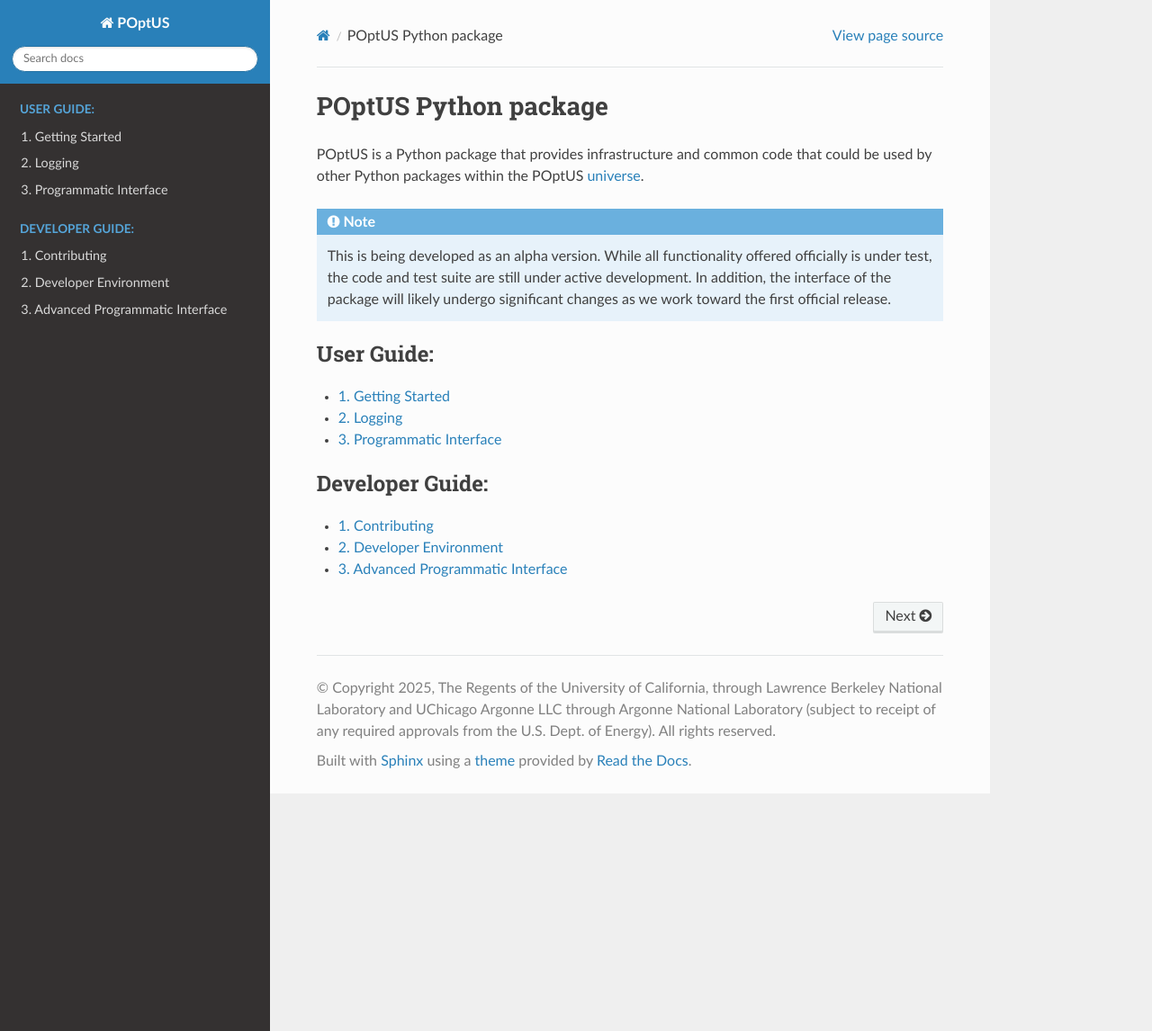
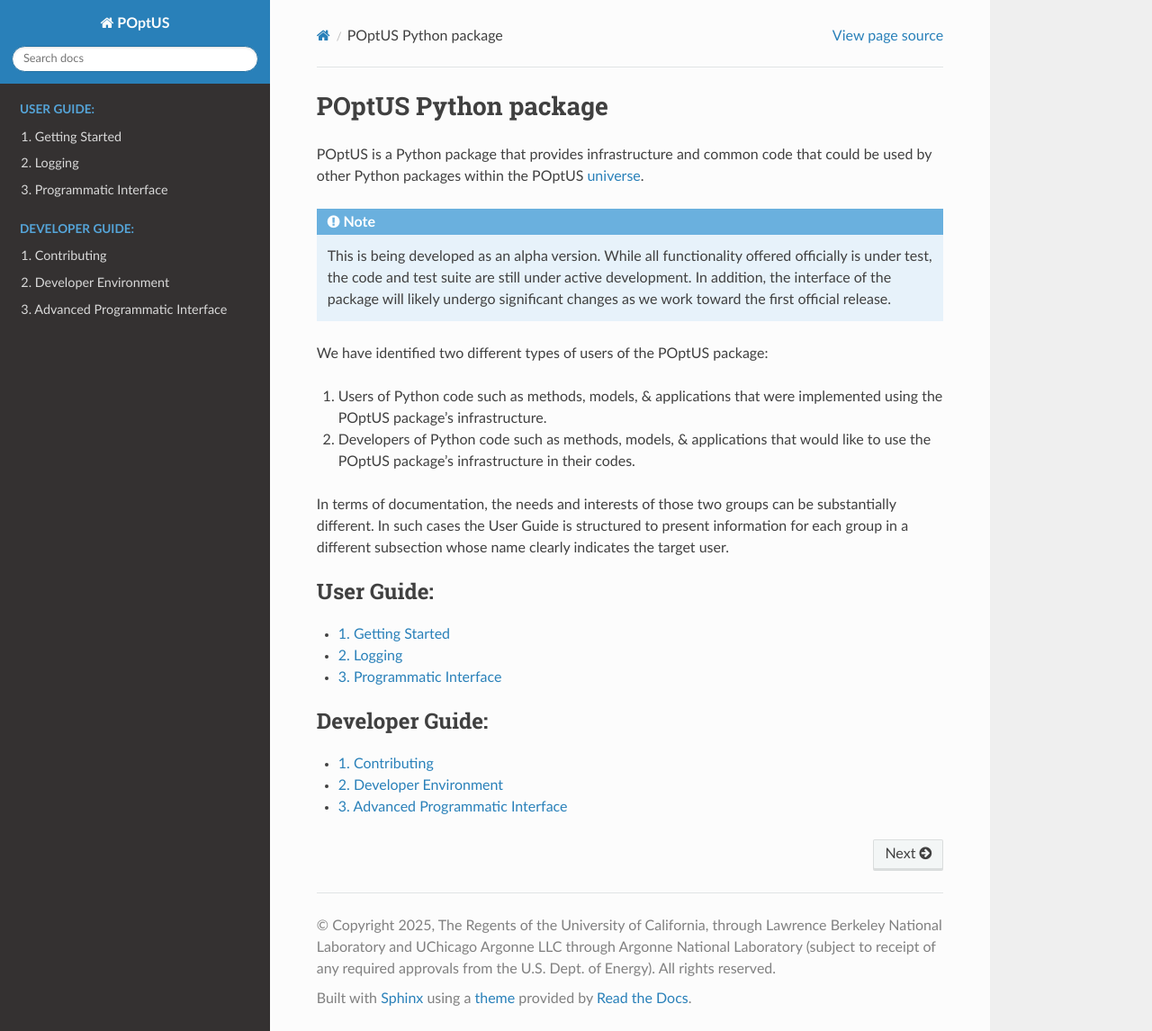
Before and after one commit to POptUS/POptUS, a Sphinx documentation site: the page built from docs/index.rst, in a window 1280 px wide and 1146 px high. Shown: the whole window at 90% size. Built offline with Sphinx 7.4.7 and the Read the Docs theme 3.1.0, drawn with Linux system fonts in a browser that asks for light colours; the version number could not be read and is left out.

Commit message:
(Issue #5) Specify different types of users.
Based on Matt's suggestions make clear in main page that we have to write User
Guide to two classes of people.  This was not clear in the logging docs and made
them difficult to read.  Hopefully this helps.

```diff
--- a/docs/index.rst
+++ b/docs/index.rst
@@ -11,6 +11,18 @@ could be used by other Python packages within the |poptus| `universe`_.
     offered officially is under test, the code and test suite are still under
     active development.  In addition, the interface of the package will likely
     undergo significant changes as we work toward the first official release.
+
+We have identified two different types of users of the |poptus| package:
+
+1. Users of Python code such as methods, models, & applications that were
+   implemented using the |poptus| package's infrastructure.
+2. Developers of Python code such as methods, models, & applications that would
+   like to use the |poptus| package's infrastructure in their codes.
+
+In terms of documentation, the needs and interests of those two groups can be
+substantially different.  In such cases the User Guide is structured to present
+information for each group in a different subsection whose name clearly
+indicates the target user.
 
 .. toctree::
    :numbered:
```
Also changed, not shown: docs/logging.rst (+14 -6 lines).
